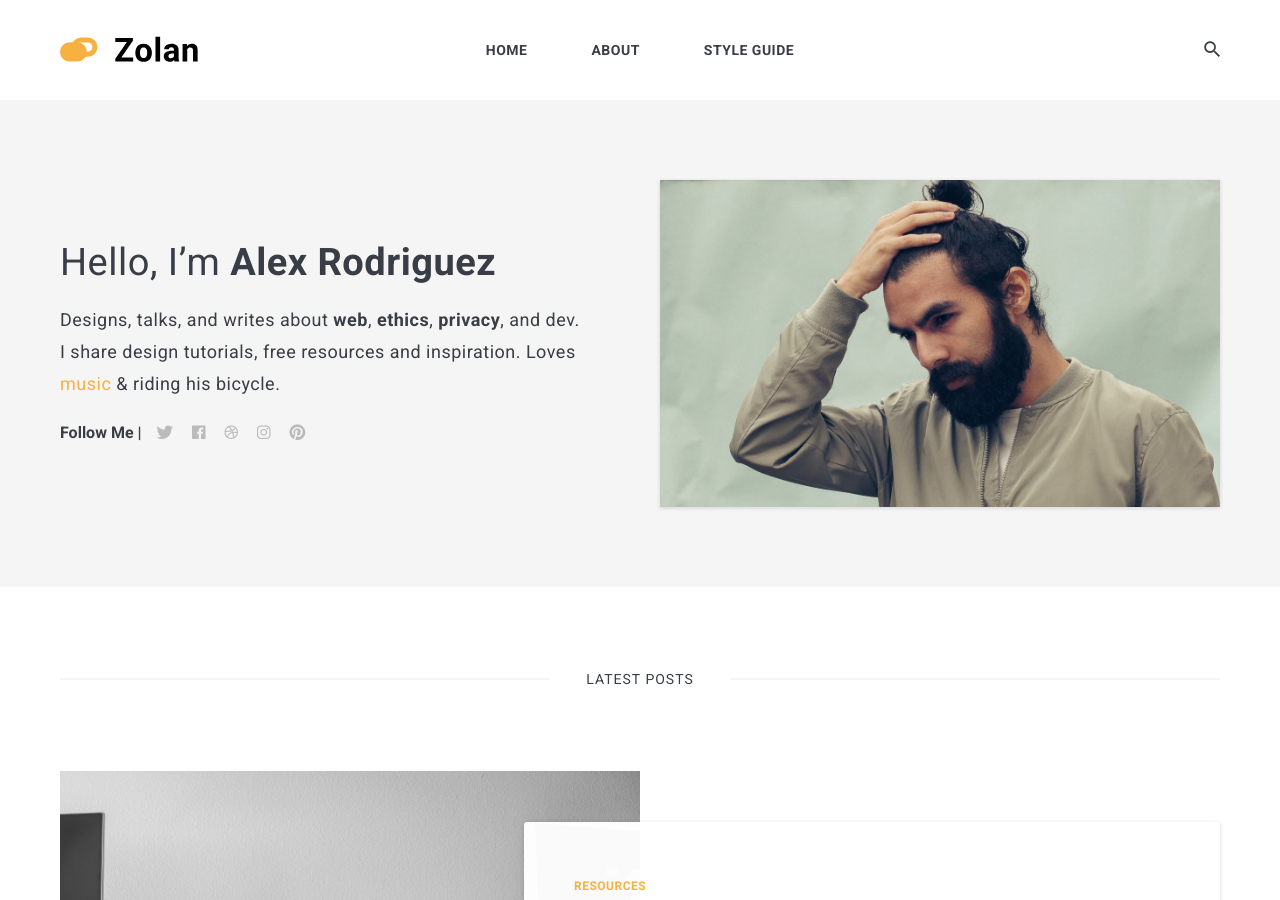
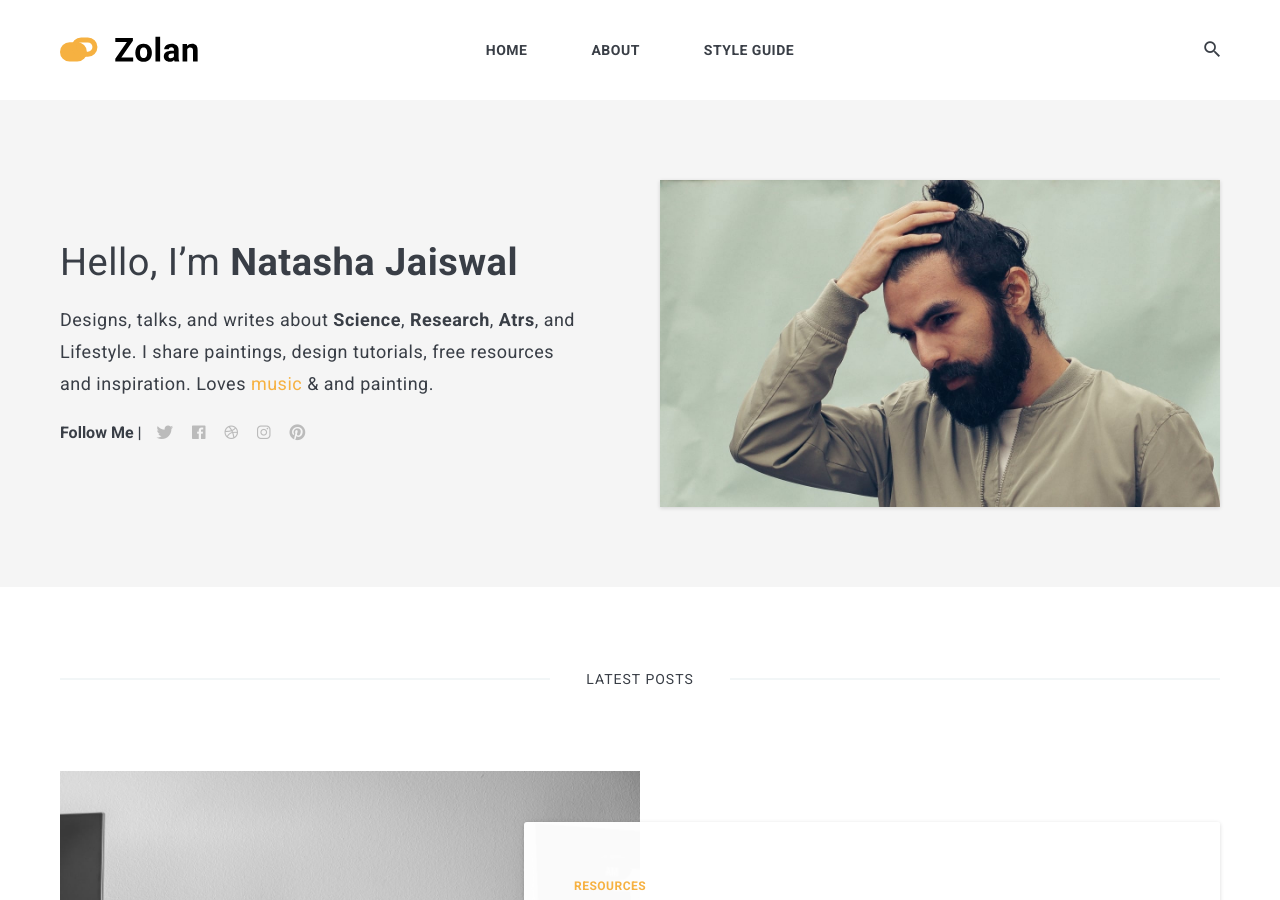
Before and after one commit to jaiswalnatasha/nj.toodledoodle.github.io, a Jekyll site: the page built from index.html, in a window 1280 px wide and 900 px high. Built offline with Jekyll 4.4.1, drawn with Linux system fonts in a browser that asks for light colours; nearby versions of some CDN libraries; the list of posts is cut into pages by our own code.

Commit message:
Update settings.yml

```diff
--- a/_data/settings.yml
+++ b/_data/settings.yml
@@ -8,18 +8,18 @@ description: Zolan is modern minimal theme for Jekyll
 #-------------------------------
 # Author Settings
 author:
-  name: Alex Rodriguez
+  name: Natasha Jaiswal
   image: 01.jpg
-  say-hello: Hello, I’m <strong>Alex Rodriguez</strong>
-  bio: Designs, talks, and writes about <strong>web</strong>, <strong>ethics</strong>, <strong>privacy</strong>, and dev. I share design tutorials, free resources and inspiration. Loves <a href="#">music</a> & riding his bicycle.
+  say-hello: Hello, I’m <strong>Natasha Jaiswal</strong>
+  bio: Designs, talks, and writes about <strong>Science</strong>, <strong>Research</strong>, <strong>Atrs</strong>, and Lifestyle. I share paintings, design tutorials, free resources and inspiration. Loves <a href="#">music</a> & and painting.
 
 
 #-------------------------------
 # Contact links
-twitter: https://twitter.com/ # Add your Twitter handle
+twitter: https://twitter.com/NatashaJaiswa01 # Add your Twitter handle
 facebook: https://facebook.com/ # Add your Facebook handle
 dribbble: https://dribbble.com/ # Add your Dribbble handle
-instagram: https://instagram.com/ # Add your Instagram handle
+instagram: https://www.instagram.com/njaiswal01/ # Add your Instagram handle
 pinterest: https://pinterest.com/ # Add your Pinterest handle
 
 
```
